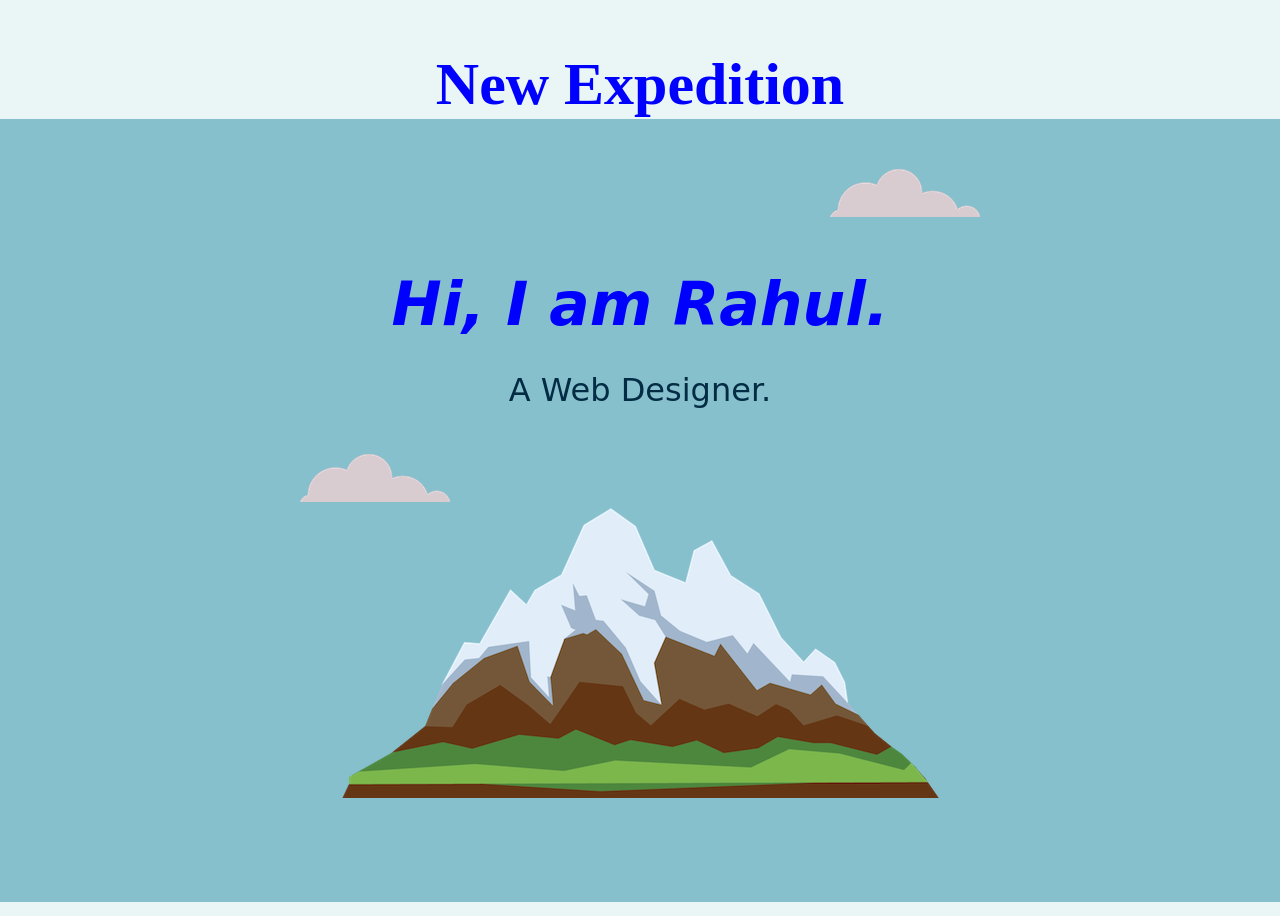
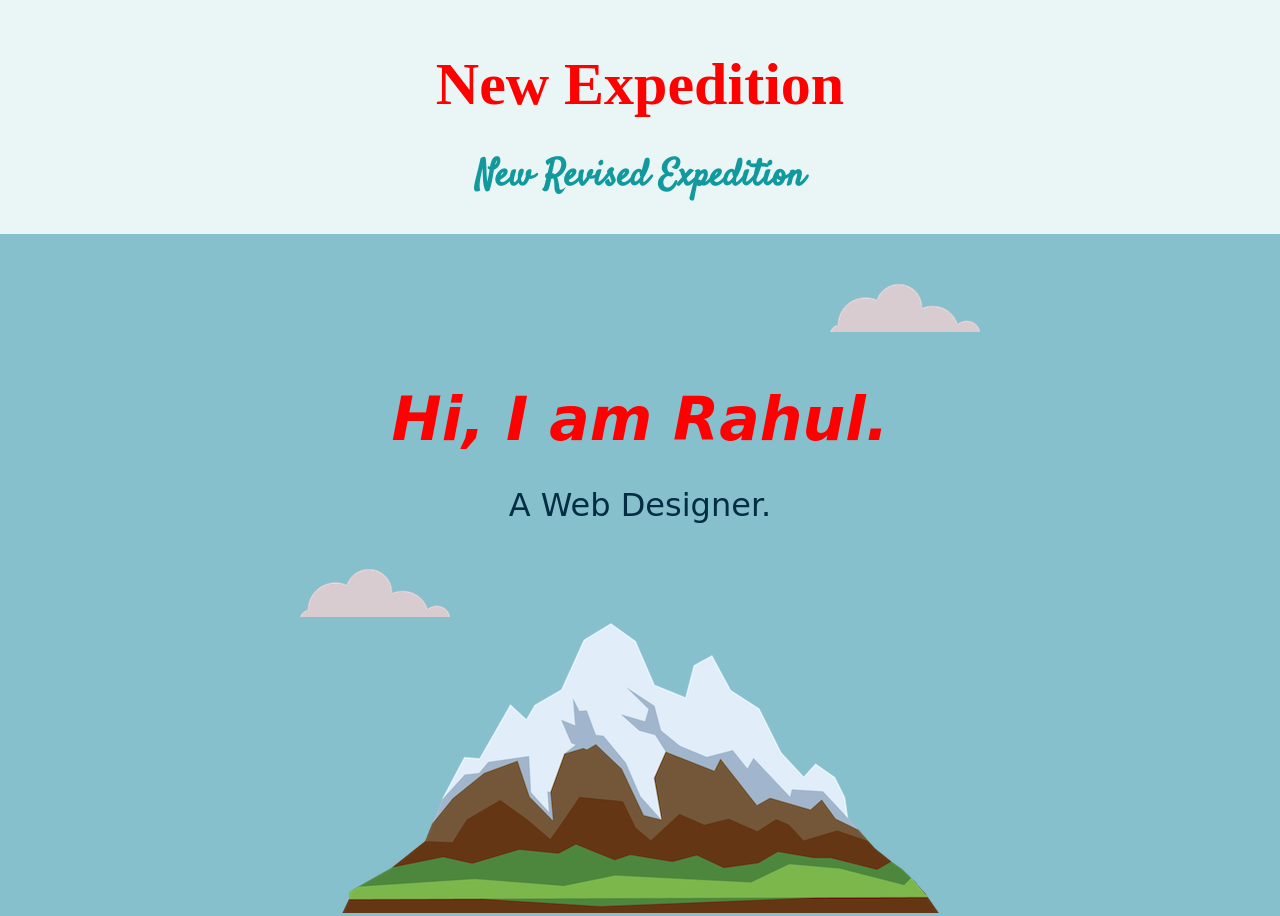
Before and after one commit to mobmaestro/mycv, a plain HTML site: page index.html in a window 1280 px wide. Shown: the top 916 px of the page. Drawn offline with Linux system fonts and the light colour scheme; a web font is replaced by a local one.

Commit message:
Added heading in html, changed color in css

```diff
--- a/css/app.css
+++ b/css/app.css
@@ -15,7 +15,7 @@ body{
 h1{
    margin: 50px auto 0 auto;
    font-size: 60px;
-   color: blue;
+   color: red;
 
 }
 body{
--- a/index.html
+++ b/index.html
@@ -14,6 +14,7 @@
        </head>
     <body>
         <h1>New Expedition</h1>
+        <h2>New Revised Expedition</h2>
        <div class="top-container">
         <img class="top-cloud" src="cloud.png" alt="cloud-img">
         <h1><em>Hi, I am Rahul.</em></h1>
```
